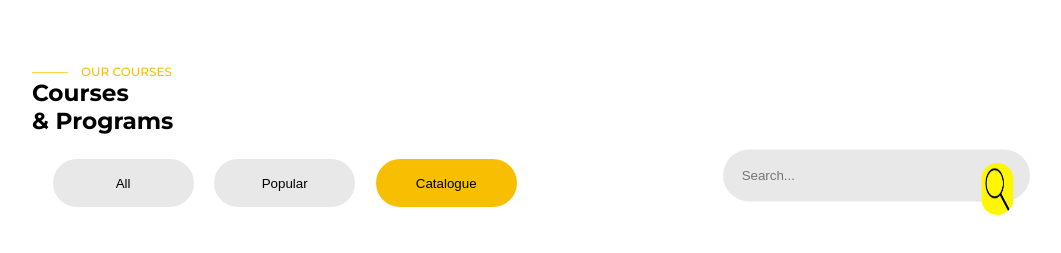
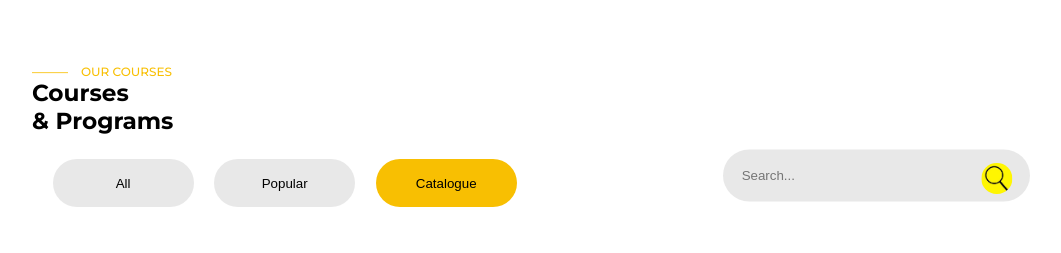
Before and after one commit to Qoosim/practicode-frontend, a React (Create React App) app: page / in a window 1280 px wide. Shown: the top 253 px of the page, without its empty margins (32-1093 px from the left). Built offline with nearby package versions, Linux system fonts and the light colour scheme.

Commit message:
Still has some issues with the search icon

```diff
--- a/src/components/Why-us/Why-us.css
+++ b/src/components/Why-us/Why-us.css
@@ -2,6 +2,10 @@
   padding: 0;
   margin: 0;
   box-sizing: border-box;
+}
+:root {
+  --good-grey:  #e6e6e6e5;
+  --good-yellow: #f8bf02;
 }
 body {
   padding: 5%;
@@ -12,7 +16,7 @@ body {
   overflow: hidden;
 }
 #our-courses {
-  color: #f8bf02;
+  color: var(--good-yellow);
   font-size: .75rem;
   font-weight:425;
 }
@@ -30,7 +34,7 @@ body {
 }
 .course-btn {
   color: black;
-  background-color:  #e6e6e6e5;
+  background-color:  var(--good-grey);
   padding: 1.2% 2%;
   width: 11vw;
   border: none;
@@ -44,7 +48,7 @@ body {
   transition: .5s;
 }
 .active {
-  background-color:#f8bf02;
+  background-color:var(--good-yellow);
   transition: .8s;
 }
 
@@ -69,16 +73,16 @@ body {
   padding:4%;
   border-radius: 28px;
   border: none;
-  background-color:  #e6e6e6e5;
+  background-color:  var(--good-grey);
   min-height: 6vh;
   transform:translate(0, -1.2vh);
   position:relative;
 }
 #search-icon {
-  height: auto;
-  min-width: 2vw;
-  width: 2.5vw;
-  border-radius: 18px;
+  min-width:20px ;
+  width: 2.4vw;
+  height:min-content;
+  border-radius: 50%;
   transform:translate(-3.8vw, .5vh)
 }
 #sub-div3 {
@@ -89,7 +93,7 @@ body {
   flex-wrap: wrap;
 }
 .enrollment-cards {
-  background-color: #e6e6e6e5;
+  background-color: var(--good-grey);
   margin: 1%;
   text-wrap: wrap;
   padding:8vh 2vh 2vh ;
```
